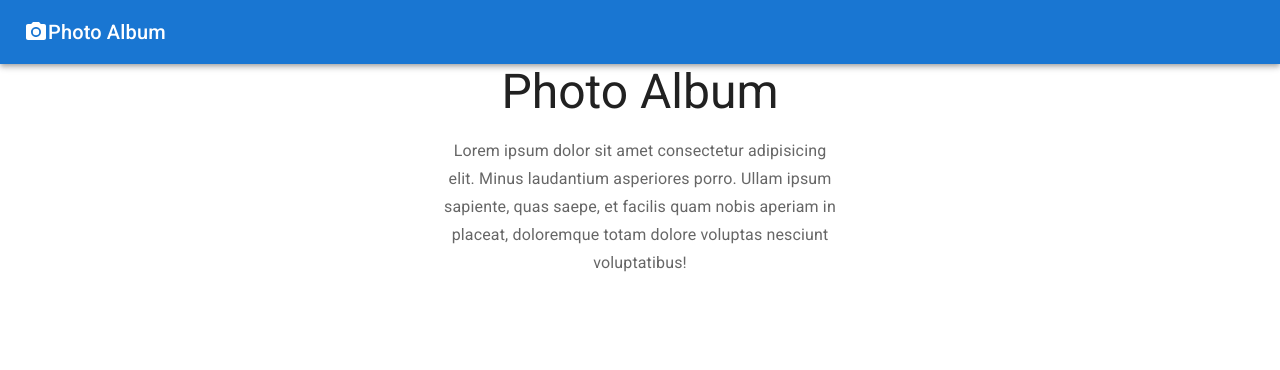
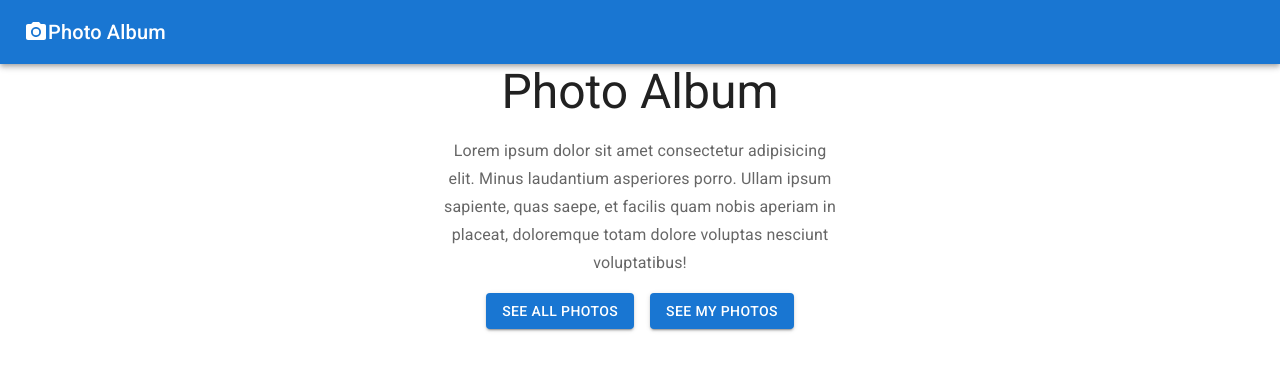
Before and after one commit to mrhrifat/image-album, a React (Create React App) app: page / in a window 1280 px wide. Shown: the top 370 px of the page. Built offline with nearby package versions, Linux system fonts and the light colour scheme.

Commit message:
build: grid button

```diff
--- a/src/Root.jsx
+++ b/src/Root.jsx
@@ -48,6 +48,17 @@
               facilis quam nobis aperiam in placeat, doloremque totam dolore
               voluptas nesciunt voluptatibus!
             </Typography>
+
+            <div>
+              <Grid container spacing={2} justifyContent="center">
+                <Grid item>
+                  <Button variant="contained">See all photos</Button>
+                </Grid>
+                <Grid item>
+                  <Button variant="contained">See my photos</Button>
+                </Grid>
+              </Grid>
+            </div>
           </Container>
         </div>
       </main>
```
